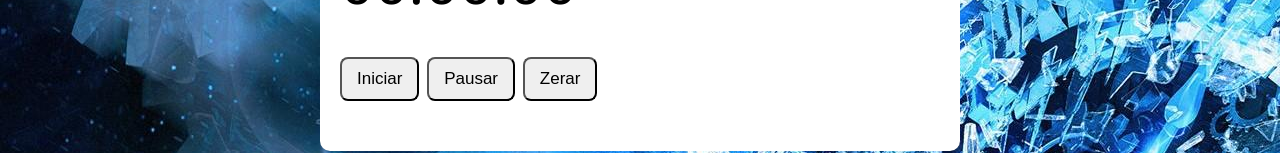
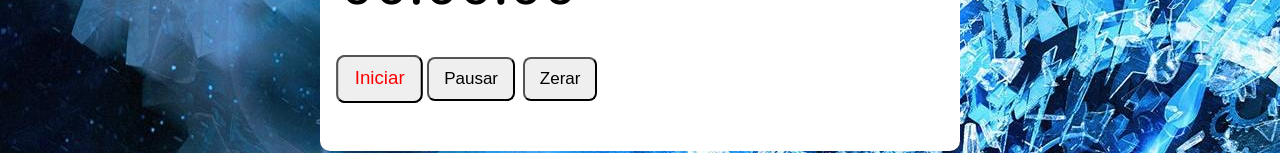
Before and after one commit to PedroDeVvV/Timer-JS, a plain HTML site: page index.html in a window 1280 px wide. In both pictures the pointer is over the button "Iniciar". Shown: the part 233-386 px from the top of the page. Drawn offline with nearby package versions, Linux system fonts and the light colour scheme.

Commit message:
Button transition

```diff
--- a/assets/css/style.css
+++ b/assets/css/style.css
@@ -32,6 +32,12 @@ button {
   font-size: 17px;
   border-radius: 8px;
   cursor: pointer;
+  transition: .3s;
+}
+
+button:hover {
+  color: red;
+  transform: scale(1.1);
 }
 
 .timerPausado {
```
